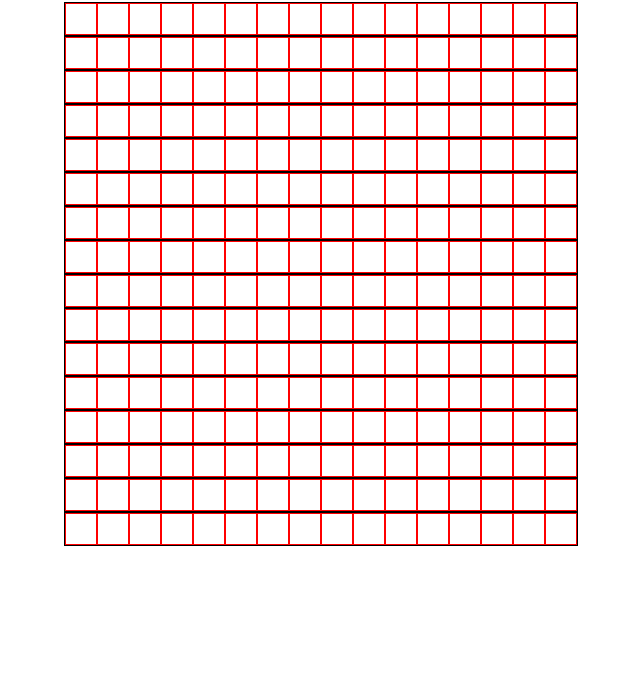
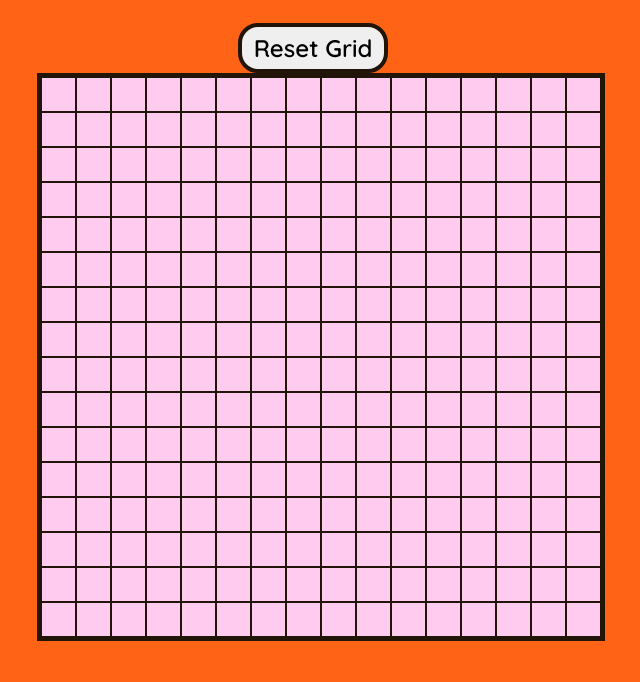
Before and after one commit to soul-solid/etch-a-sketch, a plain HTML site: page index.html in a window 1280 px wide. Shown: the part 134-816 px from the top of the page, without its empty margins (327-967 px from the left). Drawn offline with Linux system fonts and the light colour scheme; a web font is replaced by a local one.

Commit message:
Add colors and formatting

```diff
--- a/index.html
+++ b/index.html
@@ -5,11 +5,16 @@
     <meta name="viewport" content="width=device-width, initial-scale=1.0">
     <title>Etch-A-Sketch</title>
     <link rel="stylesheet" href="styles.css">
+    <link rel="preconnect" href="https://fonts.googleapis.com">
+    <link rel="preconnect" href="https://fonts.gstatic.com" crossorigin>
+    <link href="https://fonts.googleapis.com/css2?family=Londrina+Sketch&family=Quicksand:wght@300..700&family=Righteous&display=swap" rel="stylesheet">
 </head>
 <body>
-    <div class="container">
-
+    <div class="header">
+        <h1>Etch-A-Sketch</h1>
+        <button id="btn">Reset Grid</button>
     </div>
+    <div class="container"></div>
 
     <script src="script.js"></script>
 </body>
--- a/script.js
+++ b/script.js
@@ -20,9 +20,20 @@ function makeCol(colNum) {
     }
 }
 
-function makeRowCol() {
-    makeRow(16);
-    makeCol(16);
+function makeRowCol(row, col) {
+    makeRow(row);
+    makeCol(col);
 }
 
-makeRowCol();
+makeRowCol(16, 16);
+
+/* const cols = document.querySelector(".cols");
+cols.addEventListener("mouseover", () => {
+    cols.style.backgroundColor = "#e1f531";
+});
+
+function sketch(e) {
+    for (let i = 0; i <= e; i++) {
+
+    }
+} */
--- a/styles.css
+++ b/styles.css
@@ -1,24 +1,84 @@
+:root {
+    --background: #f6ede4;
+    --dark: #211509;
+    --glow: #e1f531;
+    --glow-2: #d9f103;
+    --flower: #ffccef;
+    --electro: #5542bb;
+    --accent: #ff6315;
+}
+
+*, ::before, ::after {
+    box-sizing: border-box;
+}
+
+body {
+    background-color: var(--accent);
+}
+
+.header {
+    width: 100%;
+    margin-top: 70px;
+    color: var(--background);
+    text-align: center;
+    font-family: "Londrina Sketch", sans-serif;
+    font-weight: 400;
+    font-style: normal;
+    font-size: 1.5em;
+}
+
+#btn {
+    width: 150px;
+    height: 50px;
+    border: 4px solid var(--dark);
+    border-radius: 20px;
+    font-family: "Quicksand", sans-serif;
+    font-optical-sizing: auto;
+    font-weight: 600;
+    font-style: normal;
+    font-size: 1em;
+}
+
+#btn:hover {
+    background-color: var(--glow);
+    cursor: pointer;
+}
+
 .container {
-    height: 100vh;
+    height: 70vh;
     width: 100vw;
     display: flex;
     flex: 1;
-    flex-direction: column;
+    flex-direction: row;
     flex-wrap: wrap;
     justify-content: center;
     align-items: center;
 }
 
 .rows {
-    height: fit-content;
+    height: 568px;
     width: fit-content;
     display: flex;
-    flex-direction: row;
-    border: 1px solid black;
+    flex-direction: column;
+    border-top: 4px solid var(--dark);
+    border-bottom: 4px solid var(--dark);
+}
+
+.rows:first-of-type {
+    border-left: 4px solid var(--dark);
+}
+
+.rows:last-of-type {
+    border-right: 4px solid var(--dark);
 }
 
 .cols {
-    width: 30px;
-    height: 30px;
-    border: 1px solid red;
+    width: 35px;
+    height: 35px;
+    border: 1px solid var(--dark);
+    background-color: var(--flower);
 }
+
+.stroke {
+    background-color: var(--glow);
+}
```
